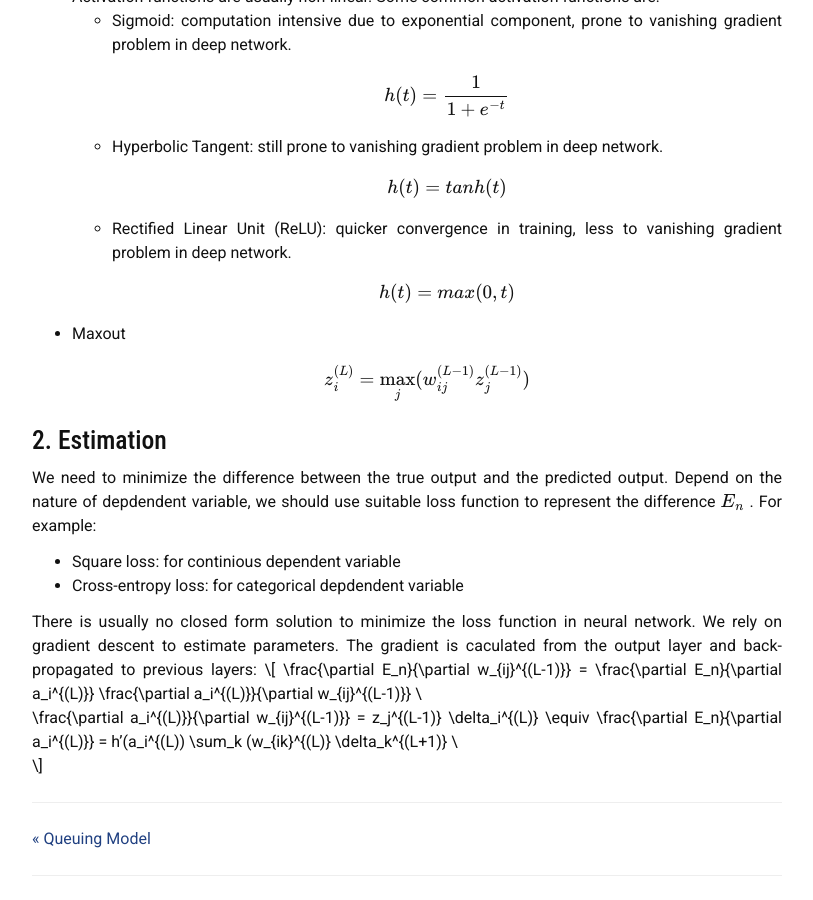
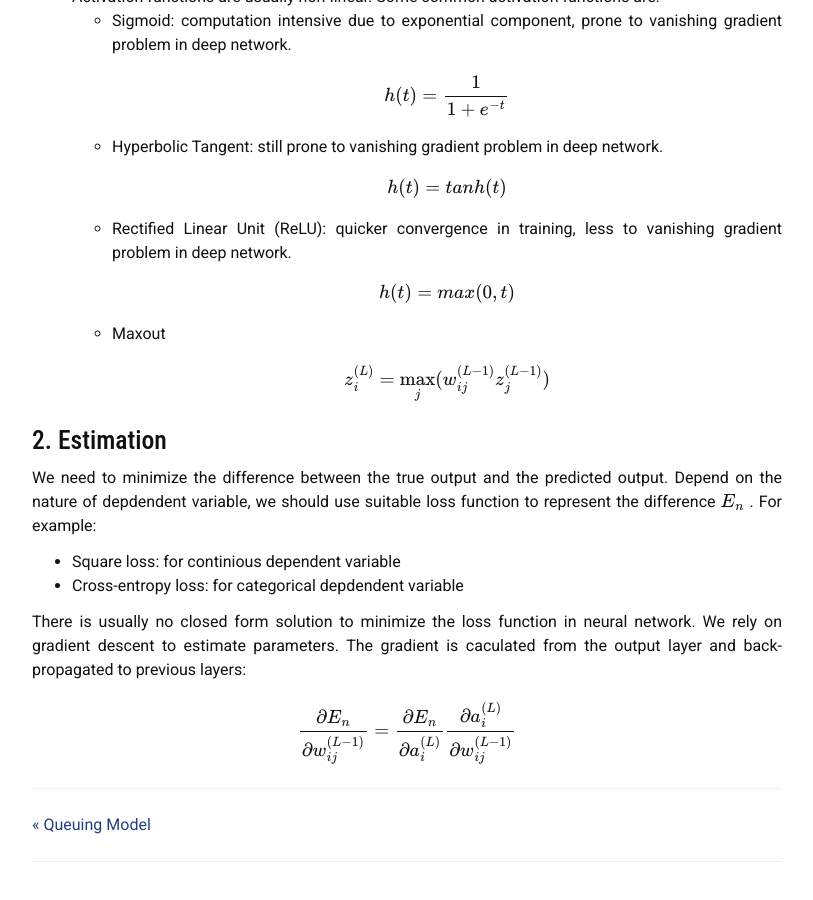
Before and after one commit to liambll/blog-archive, a Jekyll site: the page built from _posts/2017-07-06-neural-network.markdown, in a window 1280 px wide and 900 px high, scrolled down 1361 px. Shown: the whole window, without its empty margins (233-1046 px from the left). Built offline with Jekyll 4.4.1, drawn with Linux system fonts in a browser that asks for light colours; nearby versions of some CDN libraries; formulas are drawn with MathJax 3; comment, search, counter and statistics services are not loaded.

Commit message:
Update 2017-07-06-neural-network.markdown

```diff
--- a/_posts/2017-07-06-neural-network.markdown
+++ b/_posts/2017-07-06-neural-network.markdown
@@ -44,7 +44,7 @@ h(t) = tanh(t)
 \\[
 h(t) = max(0, t)
 \\]
-* Maxout
+  * Maxout
 \\[
 z_i^{(L)} = \max_j (w_{ij}^{(L-1)} z_j^{(L-1)})
 \\]
@@ -56,7 +56,5 @@ We need to minimize the difference between the true output and the predicted out
 
 There is usually no closed form solution to minimize the loss function in neural network. We rely on gradient descent to estimate parameters. The gradient is caculated from the output layer and back-propagated to previous layers:
 \\[
-\frac{\partial E_n}{\partial w_{ij}^{(L-1)}} = \frac{\partial E_n}{\partial a_i^{(L)}} \frac{\partial a_i^{(L)}}{\partial w_{ij}^{(L-1)}} \\\
-\frac{\partial a_i^{(L)}}{\partial w_{ij}^{(L-1)}} = z_j^{(L-1)}
-\delta_i^{(L)} \equiv \frac{\partial E_n}{\partial a_i^{(L)}} = h'(a_i^{(L)) \sum_k (w_{ik}^{(L)} \delta_k^{(L+1)}  \\\
+\frac{\partial E_n}{\partial w_{ij}^{(L-1)}} = \frac{\partial E_n}{\partial a_i^{(L)}} \frac{\partial a_i^{(L)}}{\partial w_{ij}^{(L-1)}}
 \\]
```
